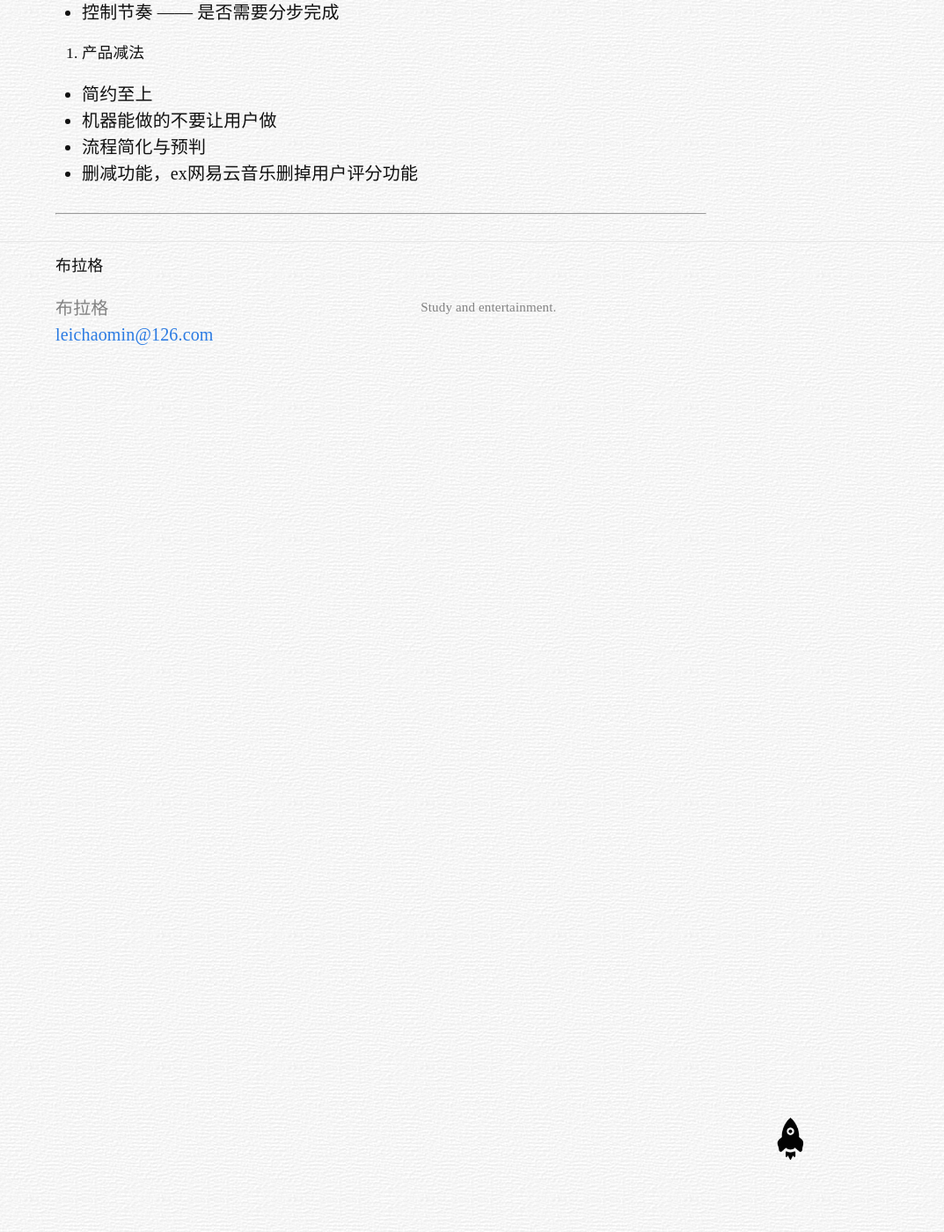
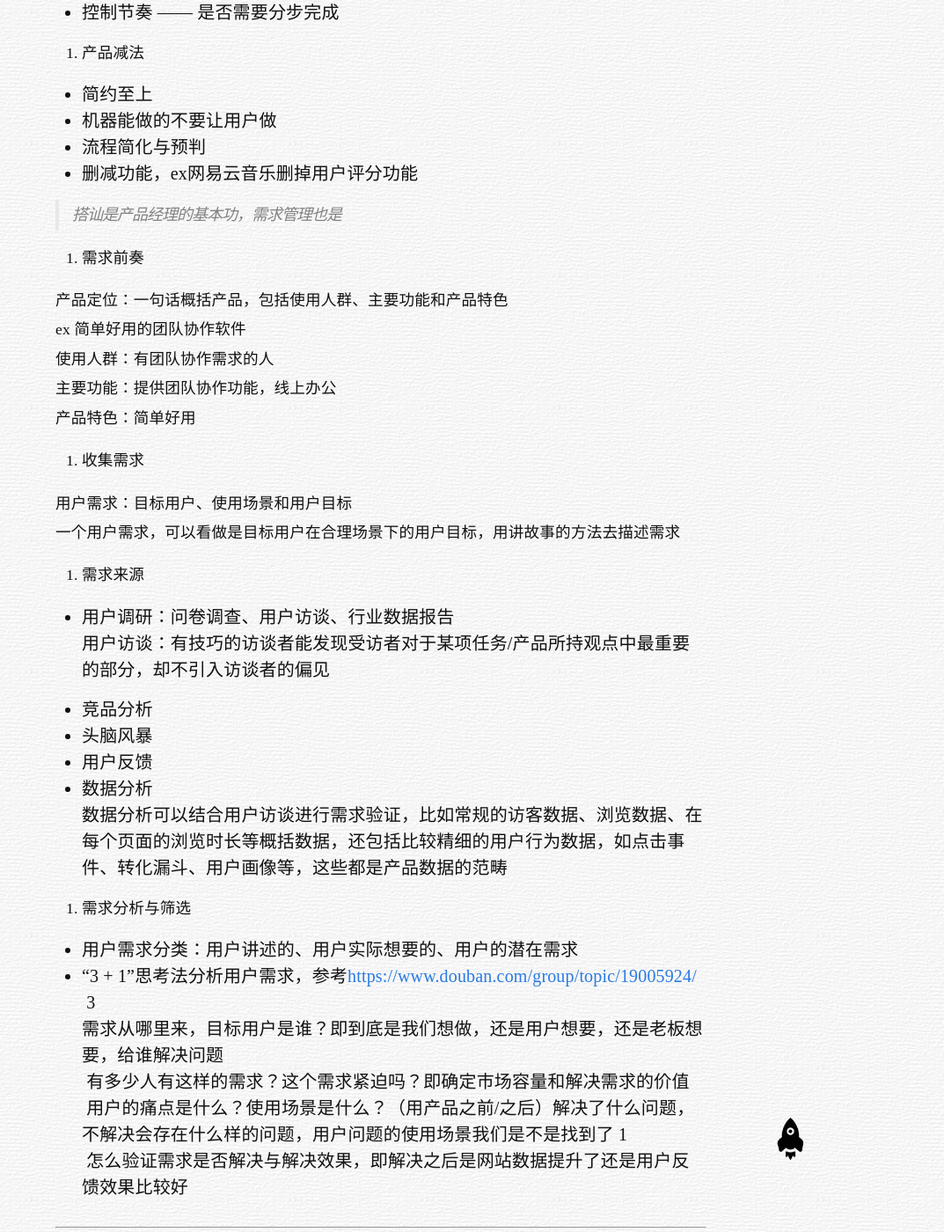
Before and after one commit to Besideme/besideme.github.io, a Jekyll site: the page built from _posts/2016-11-17-manage-demand-note.md, in a window 1280 px wide and 1400 px high, scrolled down 4937 px. Shown: the whole window at 88% size, without its empty margins (207-1280 px from the left). Built offline with Jekyll 4.4.1, drawn with Linux system fonts in a browser that asks for light colours; nearby versions of some CDN libraries; comment, search, counter and statistics services are not loaded; before the commit the page ends 5372 px from its top, so only the background shows below that.

Commit message:
Update 2016-11-17-manage-demand-note.md

```diff
--- a/_posts/2016-11-17-manage-demand-note.md
+++ b/_posts/2016-11-17-manage-demand-note.md
@@ -107,3 +107,40 @@ categories: jekyll update
 - 机器能做的不要让用户做
 - 流程简化与预判
 - 删减功能，ex网易云音乐删掉用户评分功能
+
+> 搭讪是产品经理的基本功，需求管理也是
+
+1. 需求前奏
+
+产品定位：一句话概括产品，包括使用人群、主要功能和产品特色
+ex 简单好用的团队协作软件
+使用人群：有团队协作需求的人
+主要功能：提供团队协作功能，线上办公
+产品特色：简单好用
+
+2. 收集需求
+
+用户需求：目标用户、使用场景和用户目标
+一个用户需求，可以看做是目标用户在合理场景下的用户目标，用讲故事的方法去描述需求
+
+3. 需求来源
+
+- 用户调研：问卷调查、用户访谈、行业数据报告
+用户访谈：有技巧的访谈者能发现受访者对于某项任务/产品所持观点中最重要的部分，却不引入访谈者的偏见
+
+- 竞品分析
+- 头脑风暴
+- 用户反馈
+- 数据分析
+数据分析可以结合用户访谈进行需求验证，比如常规的访客数据、浏览数据、在每个页面的浏览时长等概括数据，还包括比较精细的用户行为数据，如点击事件、转化漏斗、用户画像等，这些都是产品数据的范畴
+
+4. 需求分析与筛选
+
+- 用户需求分类：用户讲述的、用户实际想要的、用户的潜在需求
+- “3 + 1”思考法分析用户需求，参考<https://www.douban.com/group/topic/19005924/>
+  3
+  需求从哪里来，目标用户是谁？即到底是我们想做，还是用户想要，还是老板想要，给谁解决问题
+  有多少人有这样的需求？这个需求紧迫吗？即确定市场容量和解决需求的价值
+  用户的痛点是什么？使用场景是什么？（用产品之前/之后）解决了什么问题，不解决会存在什么样的问题，用户问题的使用场景我们是不是找到了
+  1
+  怎么验证需求是否解决与解决效果，即解决之后是网站数据提升了还是用户反馈效果比较好
```
